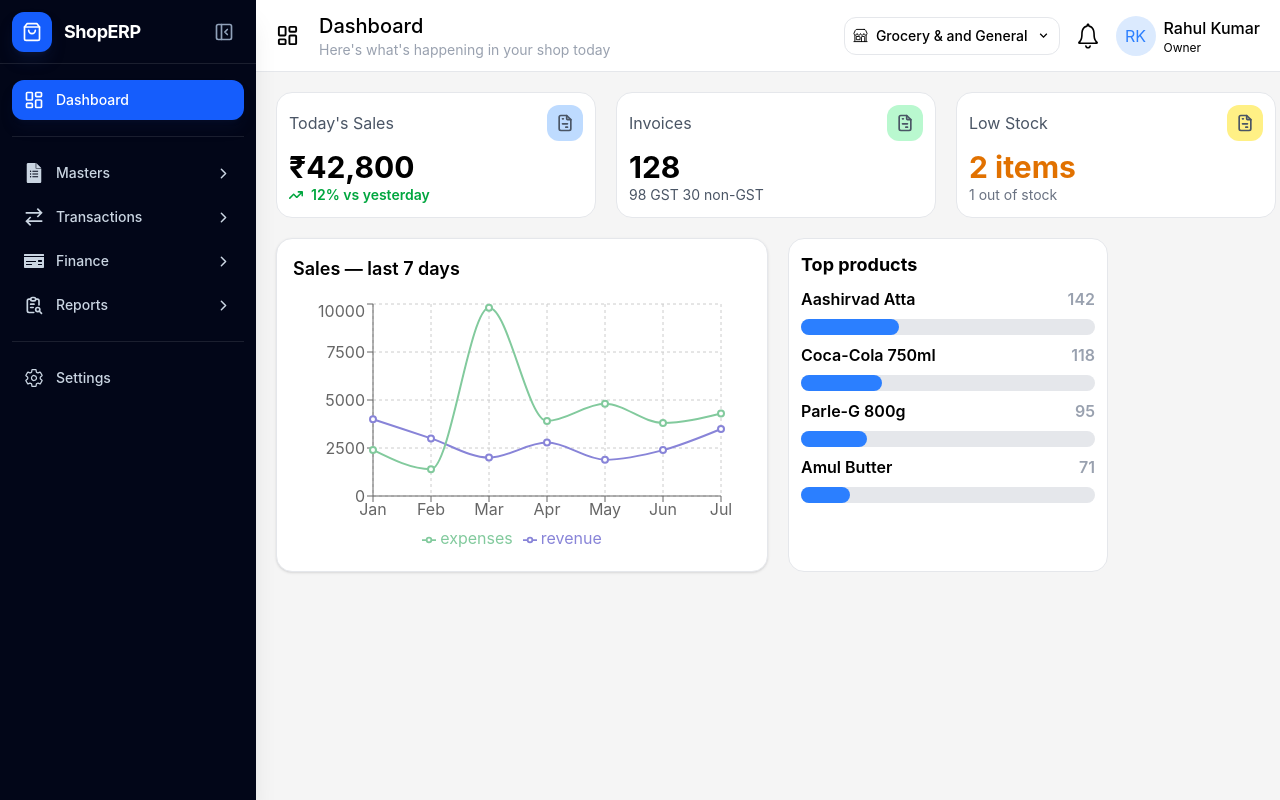
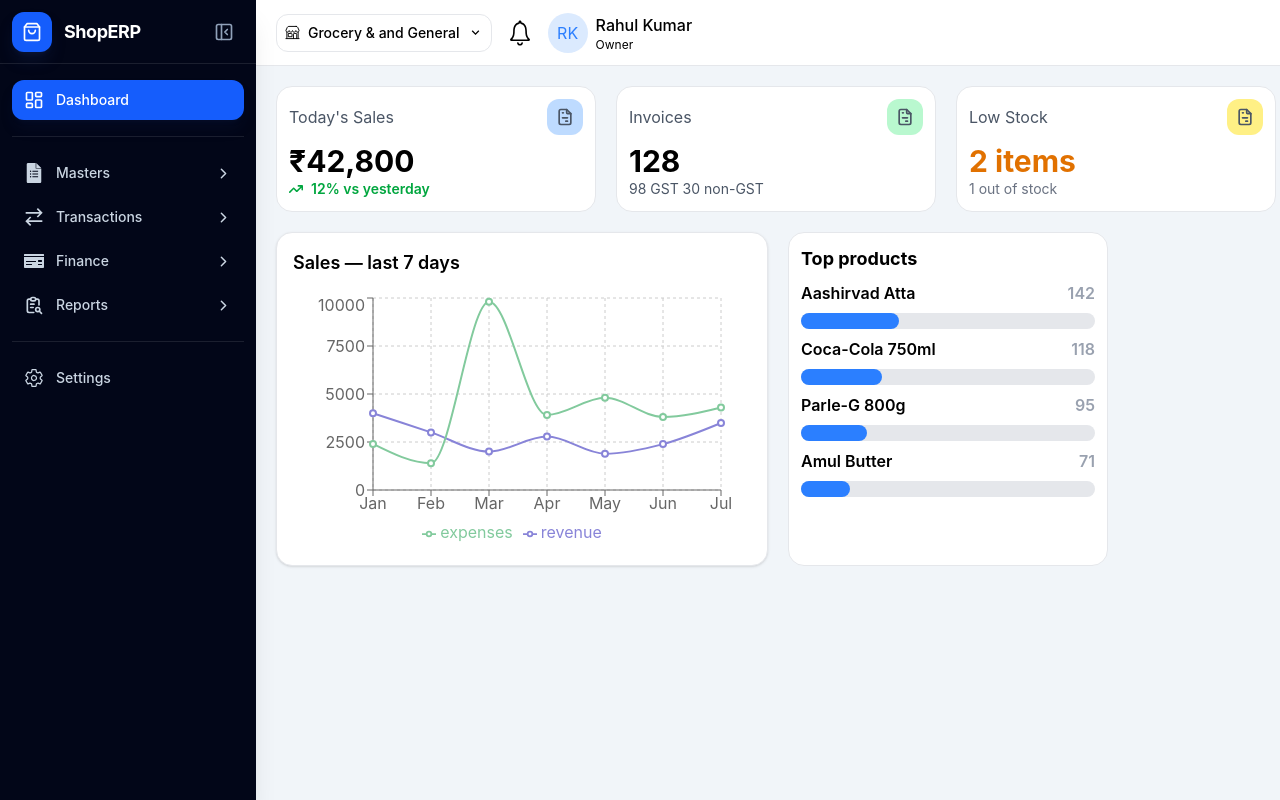
Before and after one commit to Sagar-Mixins/ERP, a React (Vite) app in the folder frontend/: page / in a window 1280 px wide. Shown: the top 800 px of the page. Built offline with nearby package versions, Linux system fonts and the light colour scheme.

Commit message:
fixed Navbar responsiveness

```diff
--- a/frontend/src/App.tsx
+++ b/frontend/src/App.tsx
@@ -31,12 +31,13 @@ function App() {
   const hideSidebar =
     location.pathname === "/signin" ||
     location.pathname === "/signup" ||
-    location.pathname === '/masters/products/add'
+    location.pathname === '/masters/products/add' ||
     location.pathname === '/masters/offers/add'
 
   const hideNavbar =
     location.pathname === '/signup' ||
-    location.pathname === 'signin';
+    location.pathname === 'signin' ||
+    location.pathname === '/masters/offers/add'
 
   return (
     <div className="min-h-screen bg-neutral-100 lg:flex">
@@ -45,9 +46,13 @@ function App() {
 
 
 
-      <main className="flex-1 min-w-0 bg-neutral-100">
-        {/* {!hideSidebar && <Navbar />} */}
+      <main className="min-w-0 flex-1 bg-slate-100">
         {!hideNavbar && <Navbar />}
+
+        {!hideSidebar && (
+          <div className="h-16 lg:hidden" />
+        )}
+
         <Routes>
 
           <Route path="/" element={<Dashboard />} />
--- a/frontend/src/layout/Navbar.tsx
+++ b/frontend/src/layout/Navbar.tsx
@@ -21,11 +21,11 @@ function Navbar() {
   location.pathname === "/masters/employees" ? "Employees" :
   location.pathname === "/masters/offers" ? "Offers" :
 
-//  Reports
+  //  Reports
   location.pathname === "/reports/AI" ? "AI":
   location.pathname === "/reports/GST" ? "GST":
   location.pathname === "/reports/report" ? "Report":
-// Finance
+  // Finance
   location.pathname === "/Finance/ledger" ? "ledger" :
   location.pathname === "/Finance/voucher" ? "voucher" :
   // Transactions
@@ -35,15 +35,13 @@ function Navbar() {
   location.pathname === "/trasaction/update" ? "update" :
 
 
-
-
   "Dashboard";
 
 
   return (
-    <nav className='flex flex-col gap-4 bg-white p-4 sm:p-5 border-solid border-b border-gray-200 lg:flex-row lg:items-center lg:justify-between h-18' >
+    <nav className='flex flex-col gap-4 bg-white p-4 sm:p-5 border-solid border-b border-gray-200 lg:flex-row lg:items-center lg:justify-between lg:h-16.5' >
 
-      <div className="flex items-start gap-4 sm:items-center sm:gap-5">
+      <div className="flex items-start gap-4 sm:items-center sm:gap-5 sm:hidden">
         <LuLayoutDashboard size={23} />
         <div>
           <h2 className="text-lg sm:text-xl font-medium">{pageName}</h2>
```
